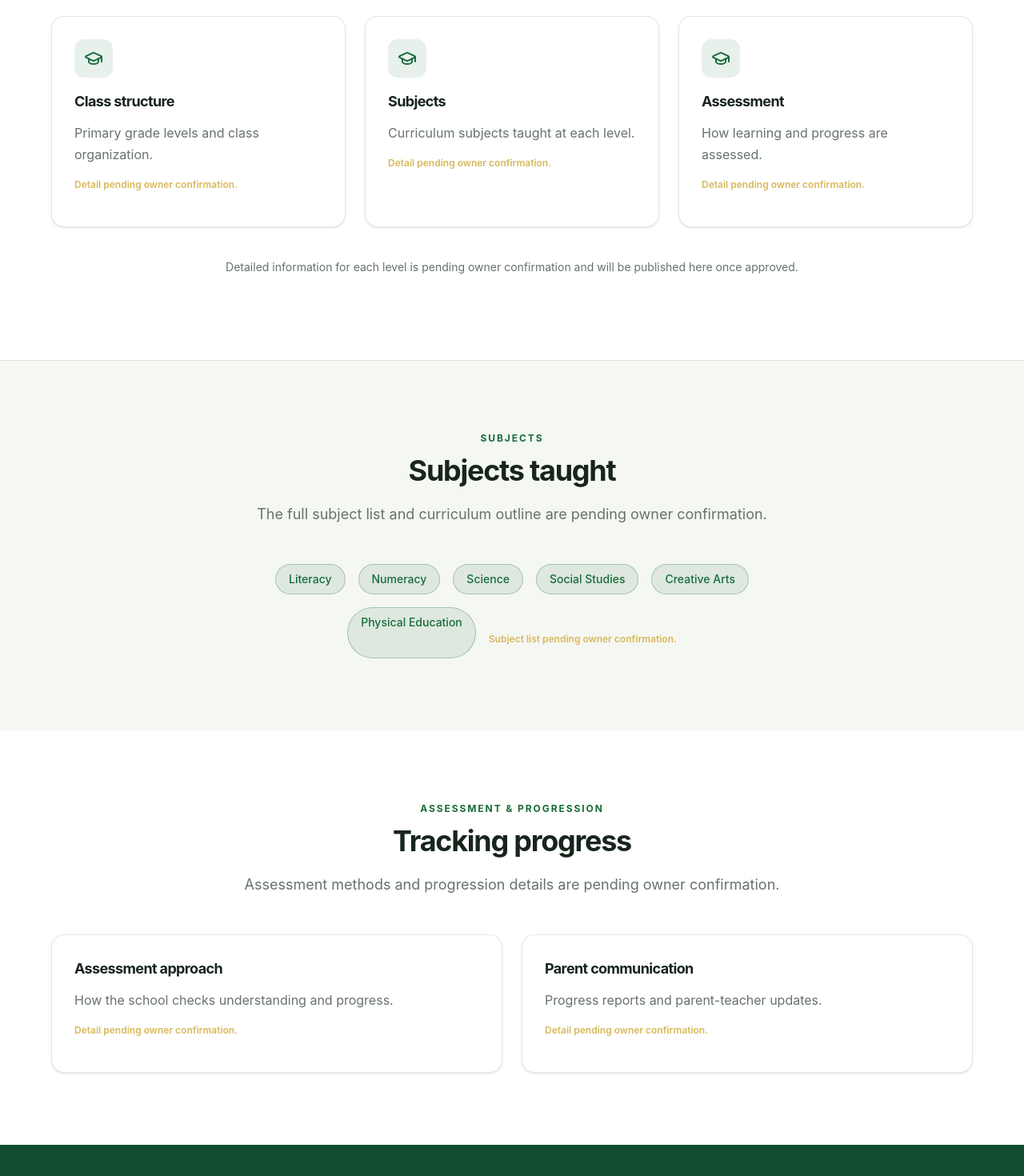
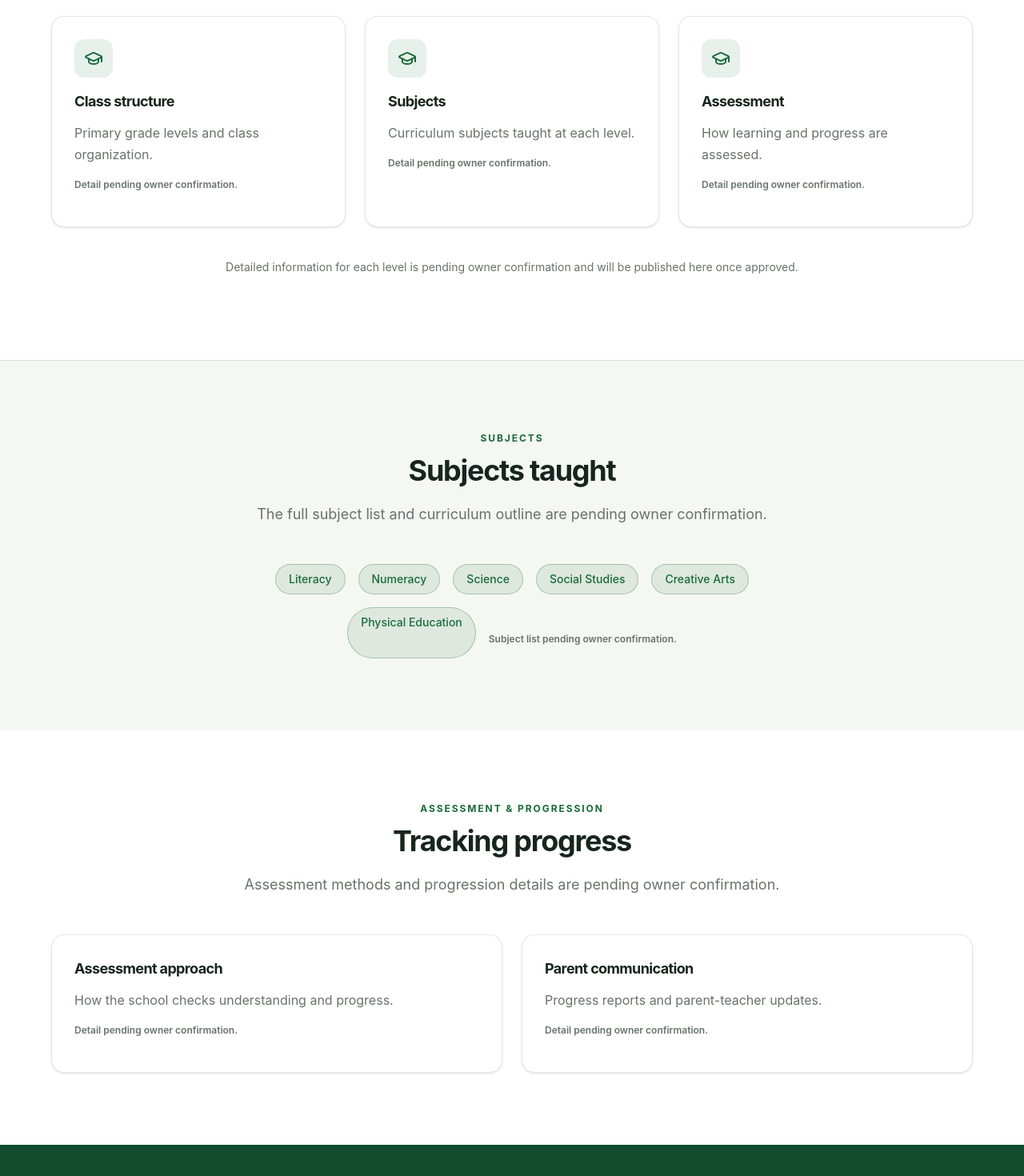
Before and after one commit to blinkzdlfx-cell/bukana-brilliant-schools, a React (Vite) app: page /primary in a window 1280 px wide. Shown: the part 862-2332 px from the top of the page at 80% size. Built offline with nearby package versions, Linux system fonts and the light colour scheme.

Commit message:
style: improve pending detail contrast

```diff
--- a/src/pages/PrimaryPage.jsx
+++ b/src/pages/PrimaryPage.jsx
@@ -80,7 +80,7 @@ function StructureSection() {
                 </div>
                 <h3 className="mb-3 text-lg font-bold text-ink-deep">{item.label}</h3>
                 <p className="text-ink-muted">{item.text}</p>
-                <p className="mt-4 text-xs font-semibold text-accent">Detail pending owner confirmation.</p>
+                <p className="mt-4 text-xs font-semibold text-ink-muted">Detail pending owner confirmation.</p>
               </CardBody>
             </Card>
           ))}
@@ -116,7 +116,7 @@ function SubjectsSection() {
               {subject}
             </span>
           ))}
-          <p className="mt-8 text-xs font-semibold text-accent text-center">
+          <p className="mt-8 text-xs font-semibold text-ink-muted text-center">
             Subject list pending owner confirmation.
           </p>
         </div>
@@ -149,7 +149,7 @@ function AssessmentSection() {
               <CardBody className="p-7">
                 <h3 className="mb-3 text-lg font-bold text-ink-deep">{item.title}</h3>
                 <p className="text-ink-muted">{item.text}</p>
-                <p className="mt-4 text-xs font-semibold text-accent">Detail pending owner confirmation.</p>
+                <p className="mt-4 text-xs font-semibold text-ink-muted">Detail pending owner confirmation.</p>
               </CardBody>
             </Card>
           ))}
```
